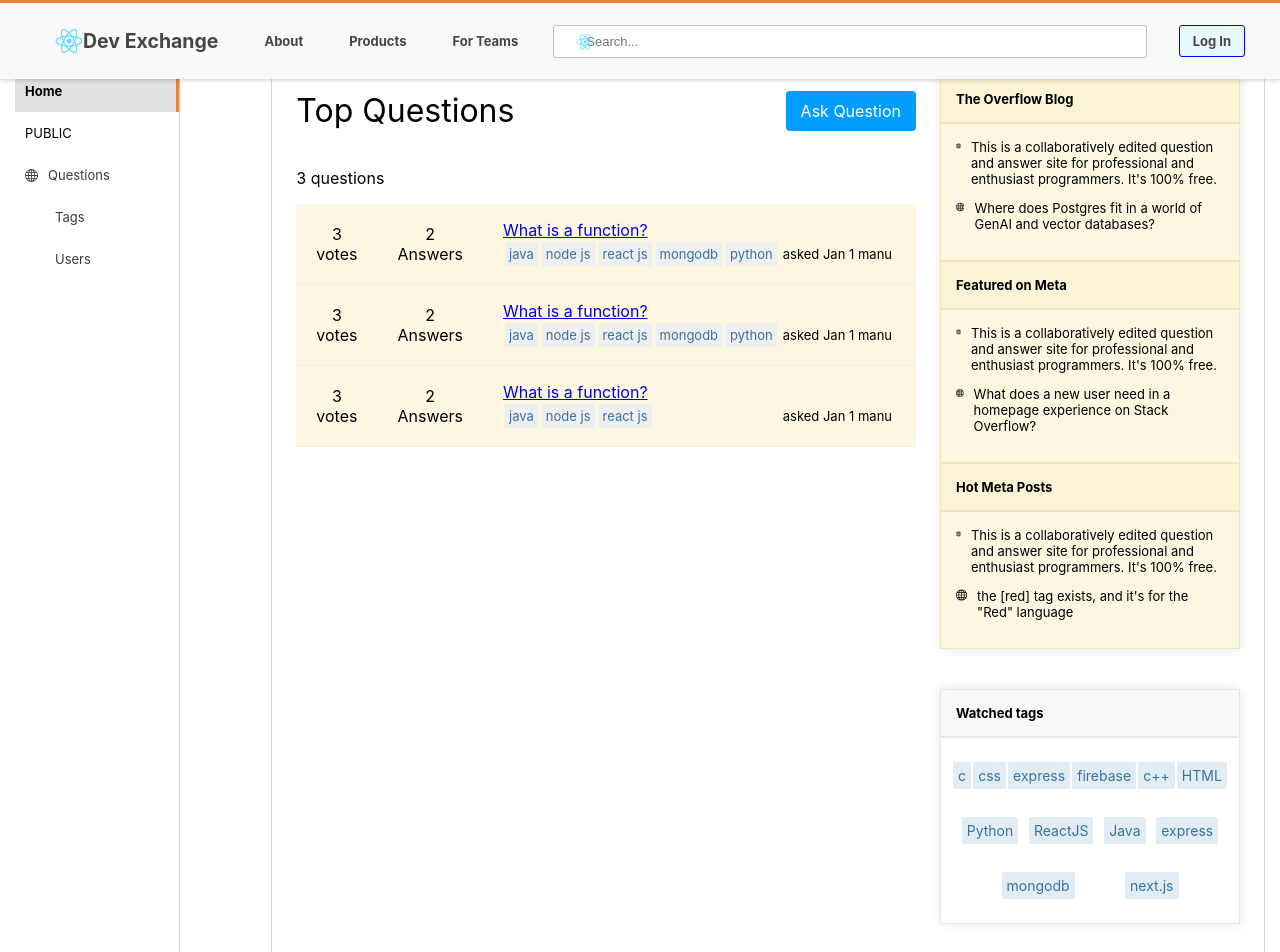
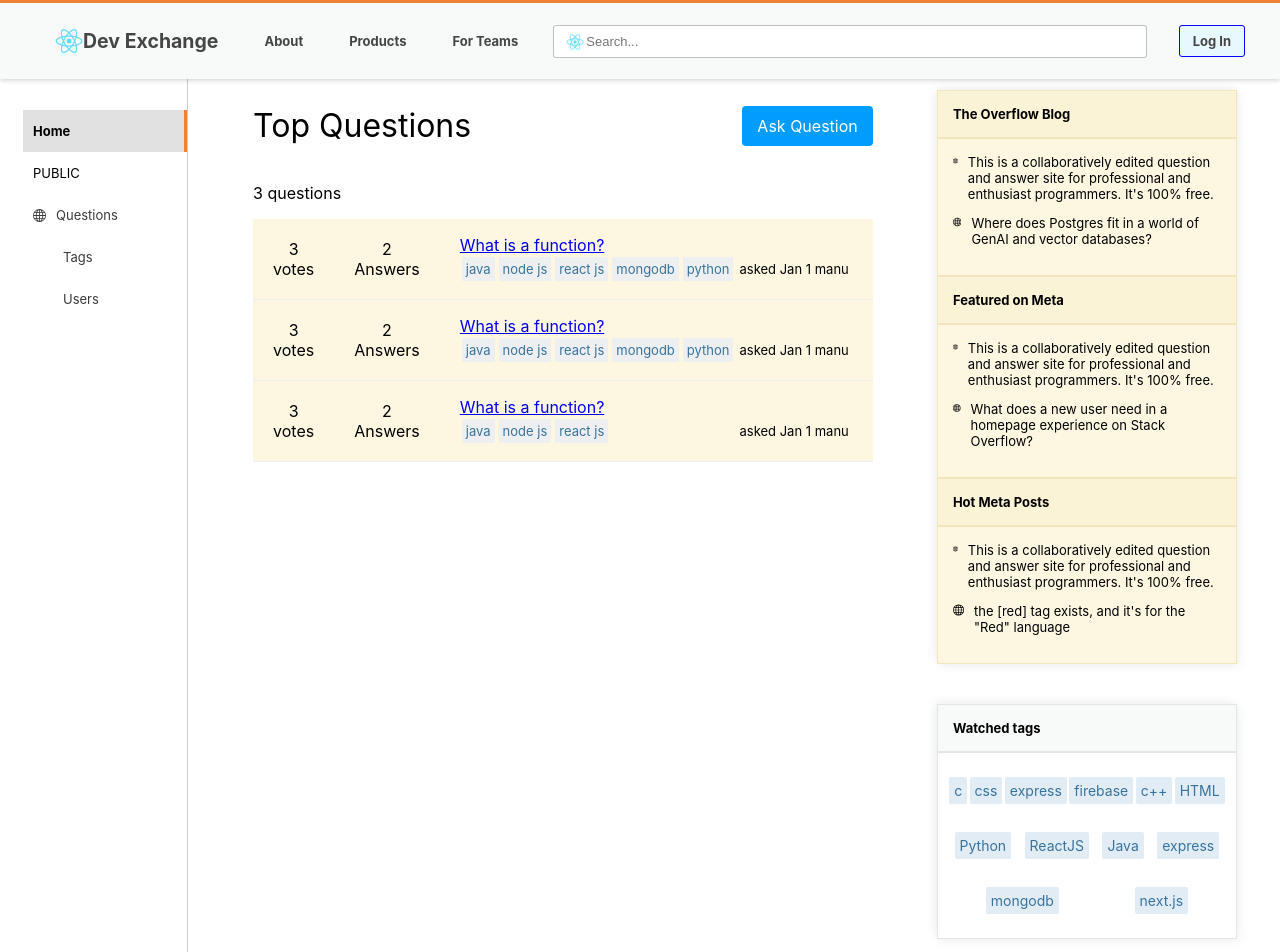
Before and after one commit to JyothiSwaroop07/DevExchange, a React (Create React App) app in the folder devexchange-app/devexchange-client/: page / in a window 1280 px wide. Shown: the top 952 px of the page. Built offline with nearby package versions, Linux system fonts and the light colour scheme.

Commit message:
containers alignment

```diff
--- a/devexchange-app/devexchange-client/src/App.css
+++ b/devexchange-app/devexchange-client/src/App.css
@@ -37,7 +37,7 @@
   }
 }
 
-.home-container-1{
+/* .home-container-1{
   min-height: 100vh;
   max-width:1250px;
   width: 100%;
@@ -53,4 +53,19 @@
   padding: 24px;
   box-sizing: border-box;
 
+} */
+
+.home-container-1{
+  min-height: 100vh;
+  display: flex;
+  justify-content: space-around;
+  width: 100vw;
+  margin-top: 40px;
 }
+
+.home-container-2{
+  display: flex;
+  justify-content: space-around;
+  width: 80vw;
+  min-height: 100vh;
+}
--- a/devexchange-app/devexchange-client/src/components/Navbar/Navbar.css
+++ b/devexchange-app/devexchange-client/src/components/Navbar/Navbar.css
@@ -64,7 +64,7 @@
 
 .navbar form .search-icon{
     position: absolute;
-    left: 35px;
+    left: 25px;
     top: 8px;
 
 }
--- a/devexchange-app/devexchange-client/src/components/RightSidebar/RightSidebar.css
+++ b/devexchange-app/devexchange-client/src/components/RightSidebar/RightSidebar.css
@@ -52,9 +52,9 @@
 
   .widget-tags-div {
     display: flex;
-    flex-flow: row wrap;
+    flex-wrap: wrap;
     align-items: center;
-    justify-content: space-evenly;
+    justify-content: space-around;
     border: solid 1px #e3e6e8;
     padding: 10px;
   }
@@ -65,6 +65,7 @@
     color: #39739d;
     border-radius: 2px;
     font-size: 14px;
+
   }
 
   @media screen and (max-width: 1020px) {
```
